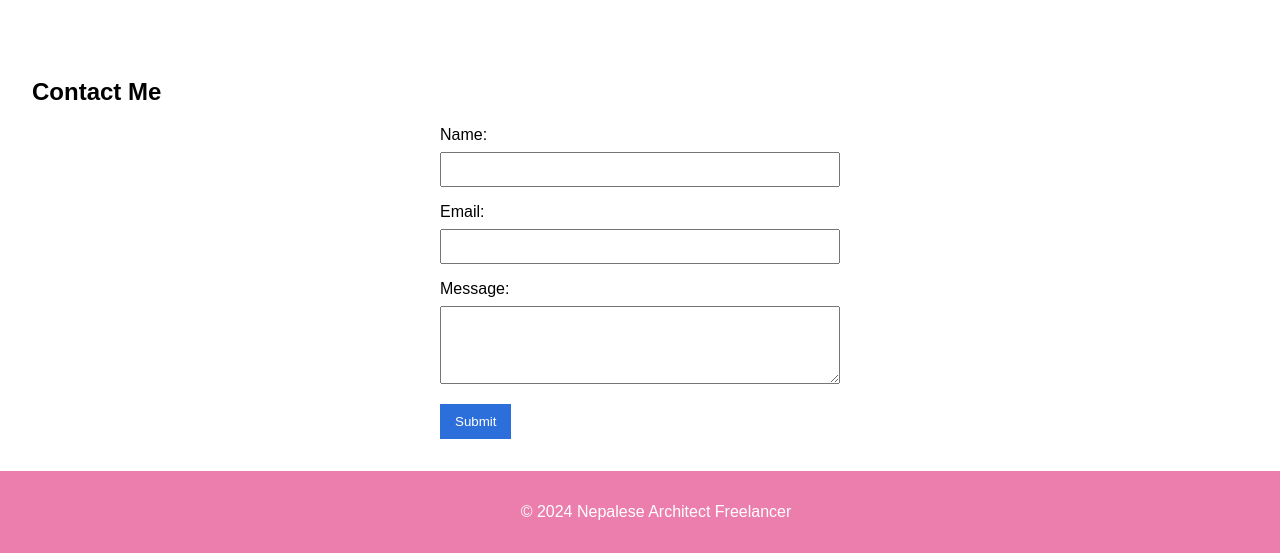
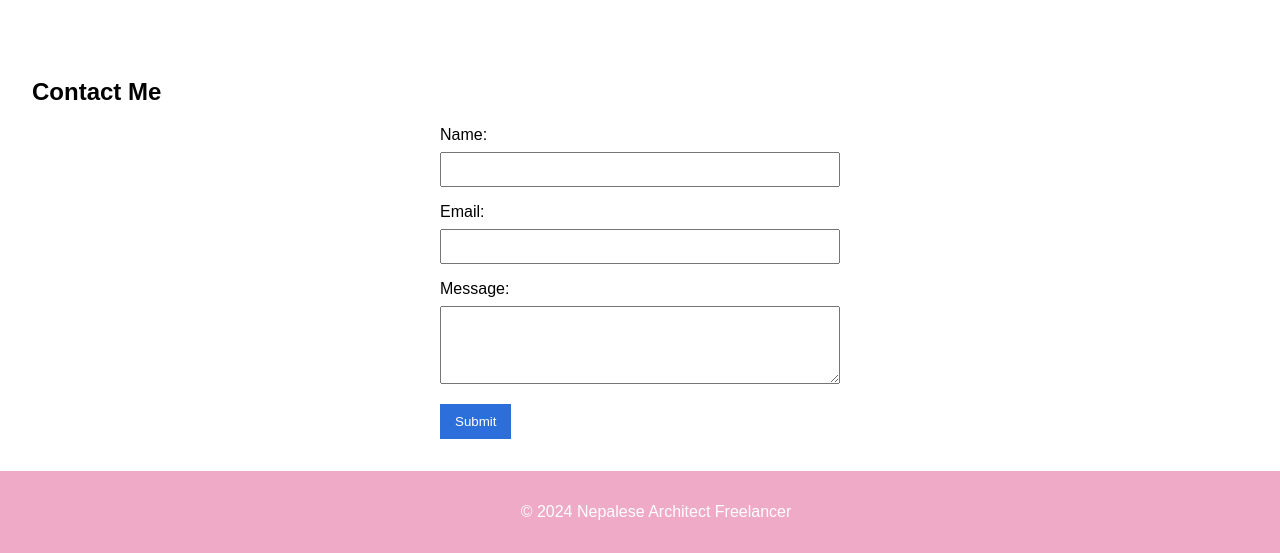
Before and after one commit to skan00/KEYCE-IT-CLASS, a plain HTML site: page HomeWorkHTML/homework2/freelancer.html in a window 1280 px wide. Shown: the part 827-1380 px from the top of the page. Drawn offline with Linux system fonts and the light colour scheme.

Commit message:
corrected

```diff
--- a/HomeWorkHTML/homework2/freelancer.css
+++ b/HomeWorkHTML/homework2/freelancer.css
@@ -23,7 +23,7 @@ padding: 2em;
 }
 
 footer {
-background-color: #ec7eae;
+background-color: #efaac8;
 color: white;
 text-align: center;
 padding: 1em;
```
